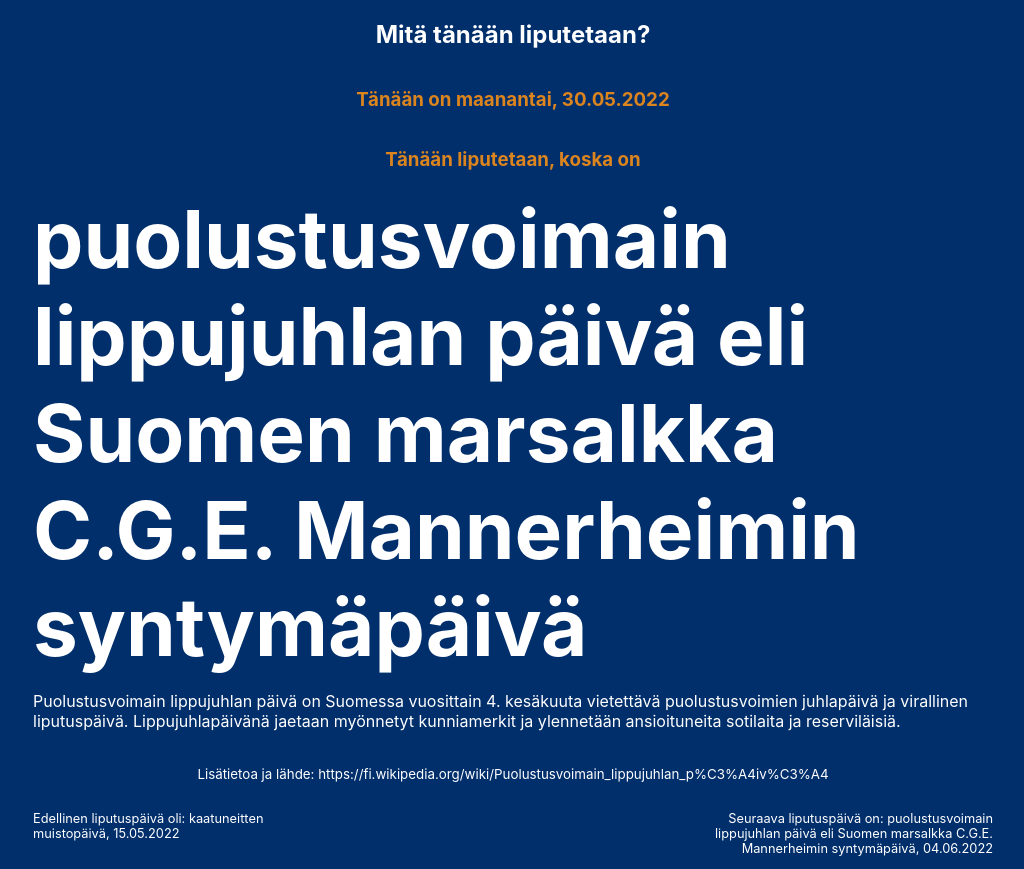
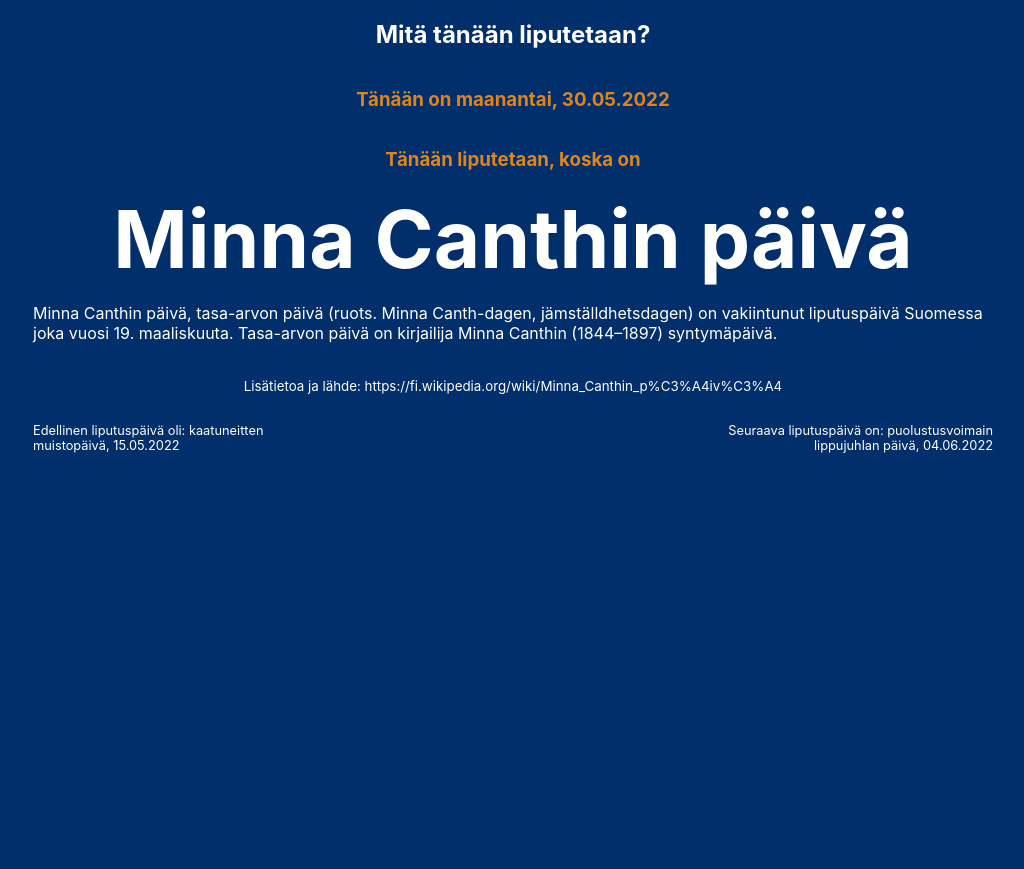
Before and after one commit to anttituomola/mita-tanaan-liputetaan, a Next.js app: page / in a window 1280 px wide. Shown: the whole page, without its empty margins (127-1151 px from the left). After the commit the page ends 800 px from the top, so only its background shows below. Built offline with nearby package versions, Linux system fonts and the light colour scheme.

Commit message:
shorten the names

```diff
--- a/liputuspaivat.js
+++ b/liputuspaivat.js
@@ -13,14 +13,14 @@ export const liputuspaivat = {
         links: ["https://fi.wikipedia.org/wiki/Johan_Ludvig_Runeberg"]
     },
     "Minna Canthin päivä eli tasa-arvon päivä": {
-        name: "Minna Canthin päivä eli tasa-arvon päivä",
+        name: "Minna Canthin päivä",
         date: dayjs(dayjs().year() + "-3-19"),
         description: "Minna Canthin päivä, tasa-arvon päivä (ruots. Minna Canth-dagen, jämställdhetsdagen) on vakiintunut liputuspäivä Suomessa joka vuosi 19. maaliskuuta. Tasa-arvon päivä on kirjailija Minna Canthin (1844–1897) syntymäpäivä.",
         official: false,
         links: ["https://fi.wikipedia.org/wiki/Minna_Canthin_p%C3%A4iv%C3%A4"]
     },
     "Mikael Agricolan päivä": {
-        name: "Mikael Agricolan päivä eli suomen kielen päivä",
+        name: "Mikael Agricolan päivä",
         date: dayjs(dayjs().year() + "-4-9"),
         description: "Mikael Agricolan päivää eli suomen kielen päivää vietetään Suomessa 9. huhtikuuta. Kyseessä on vakiintunut liputuspäivä. Päivää vietetään Mikael Agricolan kuolinpäivänä, vaikka yleensä henkilön kunniaksi liputetaan tämän syntymäpäivänä. Syynä tähän on se, että Agricolan tarkka syntymäaika ei ole tiedossa. Mikael Agricolan päivä tuli kalenteriin vuonna 1960 ja vuodesta 1980 lähtien se on merkitty myös liputuspäiväksi, jollaiseksi se olikin jo vakiintunut. Vuonna 1978 Agricolan päivä sai lisämääreen suomen kielen päivä.",
         official: false,
@@ -41,7 +41,7 @@ export const liputuspaivat = {
         links: ["https://fi.wikipedia.org/wiki/Eurooppa-p%C3%A4iv%C3%A4"]
     },
     "J. V. Snellmanin päivä eli suomalaisuuden päivä": {
-        name: "J. V. Snellmanin päivä eli suomalaisuuden päivä",
+        name: "J. V. Snellmanin päivä",
         date: dayjs(dayjs().year() + "-5-12"),
         description: "Suomalaisuuden päivää eli J. V. Snellmanin päivää vietetään Suomessa 12. toukokuuta. Päivä on suomen kielen asemaan merkittävästi vaikuttaneen J. V. Snellmanin syntymäpäivä ja vakiintunut liputuspäivä.",
         official: false,
@@ -55,14 +55,14 @@ export const liputuspaivat = {
         links: ["https://fi.wikipedia.org/wiki/Kaatuneitten_muistop%C3%A4iv%C3%A4"]
     },
     "Eino Leinon päivä eli runon ja suven päivä": {
-        name: "Eino Leinon päivä eli runon ja suven päivä",
+        name: "Eino Leinon päivä",
         date: dayjs(dayjs().year() + "-7-6"),
         description: "Eino Leinon päivää vietetään runoilija Eino Leinon syntymäpäivänä 6. heinäkuuta. Se on ollut vuodesta 1992 vakiintunut liputuspäivä, jota vietetään runon ja suven päivänä.",
         official: false,
         links: ["https://fi.wikipedia.org/wiki/Eino_Leinon_p%C3%A4iv%C3%A4"]
     },
     "Aleksis Kiven päivä eli suomalaisen kirjallisuuden päivä": {
-        name: "Aleksis Kiven päivä eli suomalaisen kirjallisuuden päivä",
+        name: "Aleksis Kiven päivä",
         date: dayjs(dayjs().year() + "-10-10"),
         description: "Aleksis Kivi (oik. Alexis Stenvall 10. lokakuuta 1834 Nurmijärvi – 31. joulukuuta 1872 Tuusula) oli suomalainen kirjailija. Kivi kirjoitti kansallisromaanin aseman saavuttaneen romaanin Seitsemän veljestä (1870), näytelmiä kuten Nummisuutarit (1864) ja runoja.",
         official: false,
@@ -76,7 +76,7 @@ export const liputuspaivat = {
         links: ["https://fi.wikipedia.org/wiki/Yhdistyneiden_kansakuntien_p%C3%A4iv%C3%A4"]
     },
     "svenska dagen, ruotsalaisuuden päivä": {
-        name: "svenska dagen, ruotsalaisuuden päivä",
+        name: "Ruotsalaisuuden päivä",
         date: dayjs(dayjs().year() + "-11-6"),
         description: "Ruotsalaisuuden päivä (ruots. svenska dagen) on Suomessa 6. marraskuuta vietettävä yleinen liputuspäivä. Päivä juhlistaa suomenruotsalaisten oikeutta käyttää ruotsin kieltä Suomessa. Tarkoituksena on Folktingetin mukaan myös kunnioittaa Suomen kieliryhmien yhteistä kaksikielistä isänmaata.",
         official: false,
@@ -90,21 +90,21 @@ export const liputuspaivat = {
         links: ["https://fi.wikipedia.org/wiki/Lapsen_oikeuksien_p%C3%A4iv%C3%A4"]
     },
     "Jean Sibeliuksen päivä eli suomalaisen musiikin päivä": {
-        name: "Jean Sibeliuksen päivä eli suomalaisen musiikin päivä",
+        name: "Jean Sibeliuksen päivä",
         date: dayjs(dayjs().year() + "-12-8"),
         description: "Jean Sibeliuksen päivää eli suomalaisen musiikin päivää vietetään Jean Sibeliuksen syntymäpäivänä 8. joulukuuta. Sisäministeriö antoi suosituksen liputuksesta vuonna 2005 ja teki Helsingin yliopiston almanakkatoimistolle esityksen päivän lisäämisestä kalentereihin vuonna 2007. Jean Sibeliuksen päivä on merkitty kalentereihin liputuspäiväksi vuosikerrasta 2011 lähtien.",
         official: false,
         links: ["https://fi.wikipedia.org/wiki/Jean_Sibeliuksen_p%C3%A4iv%C3%A4"]
     },
     "Kalevalan päivä eli suomalaisen kulttuurin päivä": {
-        name: "Kalevalan päivä eli suomalaisen kulttuurin päivä",
+        name: "Kalevalan päivä",
         date: dayjs(dayjs().year() + "-2-28"),
         description: "Kalevalan päivä on suomalaisen kulttuurin päivä, jota vietetään Suomen kansalliseepoksen, Kalevalan kunniaksi 28. helmikuuta. Päivä on virallinen liputuspäivä.",
         official: true,
         links: ["https://fi.wikipedia.org/wiki/Kalevalan_p%C3%A4iv%C3%A4"]
     },
     "Vappu eli suomalaisen työn päivä": {
-        name: "Vappu eli suomalaisen työn päivä",
+        name: "Vappu",
         date: dayjs(dayjs().year() + "-5-1"),
         description: "Vappu on vuosittain 1. toukokuuta vietettävä enimmäkseen länsimaalainen kansainvälinen juhlapäivä ja monissa maissa yleinen vapaapäivä. Se on kevään loppupuolen juhlapäivä sekä kansainvälinen työväen juhlapäivä. Suomessa vapunpäivää aattopäivineen vietetään työväen, ylioppilaiden ja kevään karnevaalijuhlana. Vuodesta 1979 lähtien vappu on ollut Suomessa virallinen liputuspäivä, suomalaisen työn päivä. Juhlapäivä on saanut nimensä pyhästä Valburgista, jonka muistopäivä on 1. päivä toukokuuta.",
         official: true,
@@ -118,7 +118,7 @@ export const liputuspaivat = {
         links: ["https://fi.wikipedia.org/wiki/%C3%84itienp%C3%A4iv%C3%A4"]
     },
     "puolustusvoimain lippujuhlan päivä eli Suomen marsalkka C.G.E. Mannerheimin syntymäpäivä": {
-        name: "puolustusvoimain lippujuhlan päivä eli Suomen marsalkka C.G.E. Mannerheimin syntymäpäivä",
+        name: "puolustusvoimain lippujuhlan päivä",
         date: dayjs(dayjs().year() + "-6-4"),
         description: "Puolustusvoimain lippujuhlan päivä on Suomessa vuosittain 4. kesäkuuta vietettävä puolustusvoimien juhlapäivä ja virallinen liputuspäivä. Lippujuhlapäivänä jaetaan myönnetyt kunniamerkit ja ylennetään ansioituneita sotilaita ja reserviläisiä.",
         official: true,
--- a/pages/index.js
+++ b/pages/index.js
@@ -5,7 +5,7 @@ import { liputuspaivat } from '../liputuspaivat'
 
 const flagdates = []
 Object.values(liputuspaivat).forEach(day => {
-  const today = dayjs("2022-6-4").format("DD.MM.YYYY")
+  const today = dayjs("2022-3-19").format("DD.MM.YYYY")
   const liputuspaiva = dayjs(day.date).format("DD.MM.YYYY")
   if (today === liputuspaiva) {
     flagdates.push(day)
```
